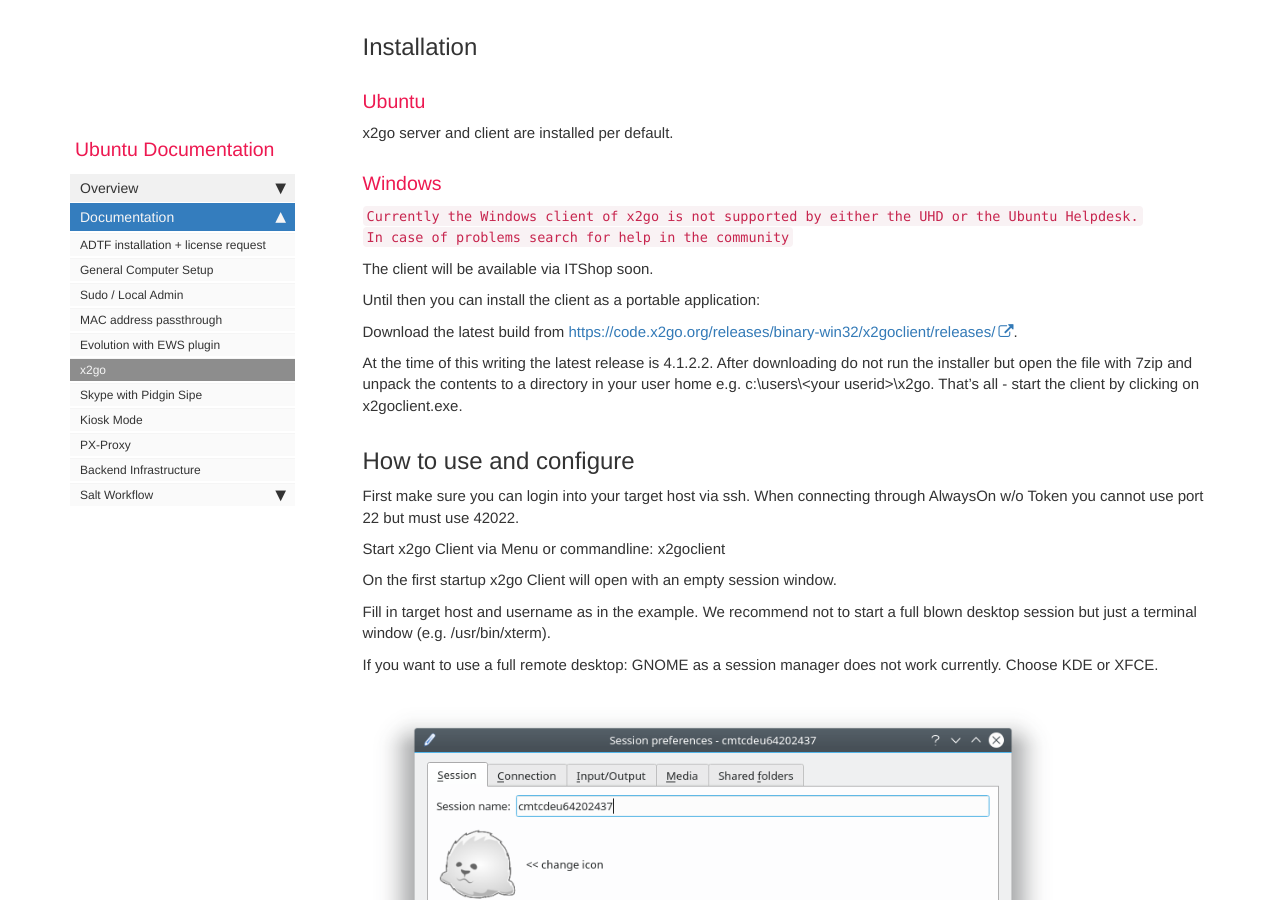
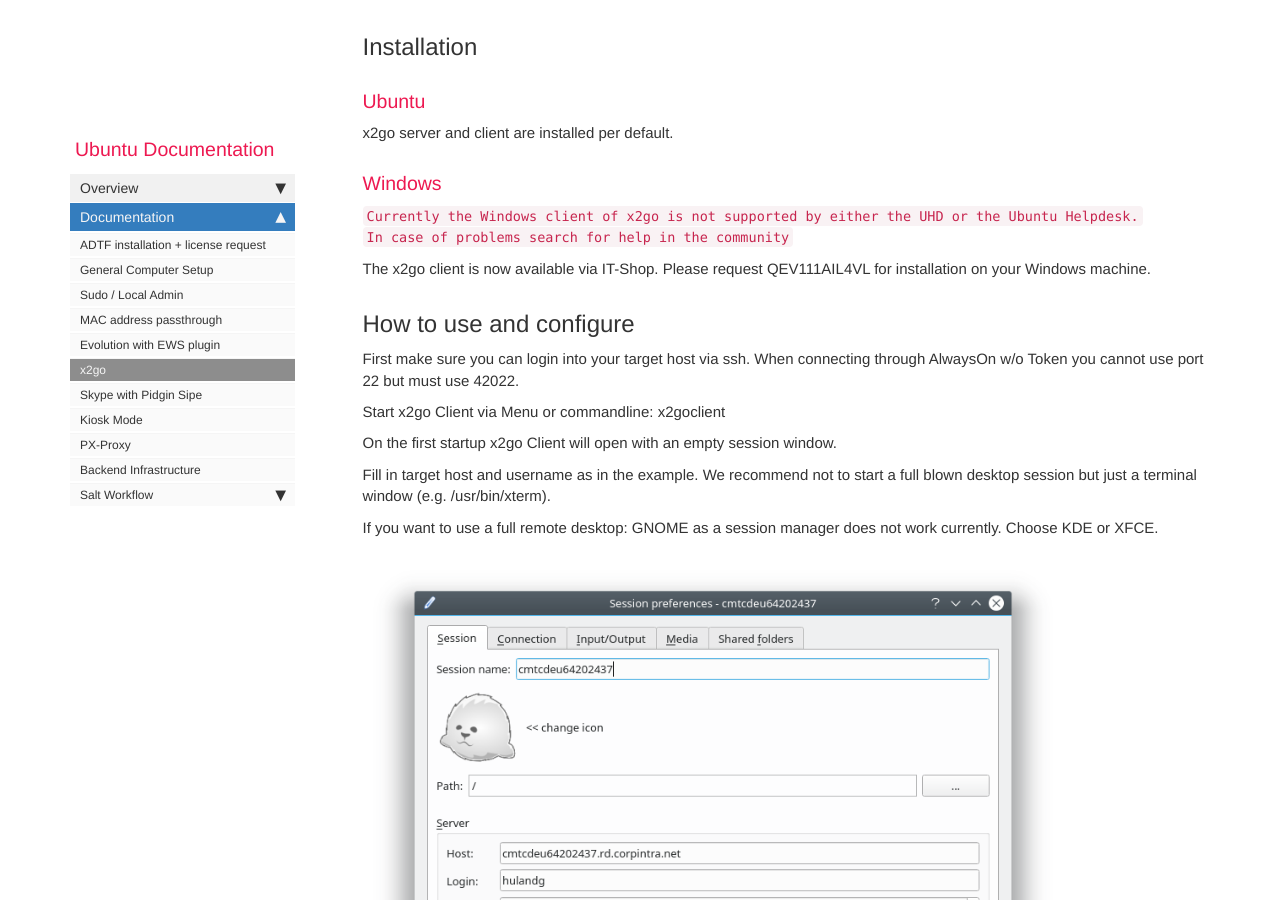
Before and after one commit to RajputPawan/Prometheus, a Jekyll site: the page built from pages/docs/x2go.md, in a window 1280 px wide and 900 px high, scrolled down 684 px. Built offline with Jekyll 4.4.1, drawn with Linux system fonts in a browser that asks for light colours; comment, search, counter and statistics services are not loaded.

Commit message:
include information about how to order x2go in it-shop (#54)

```diff
--- a/pages/docs/x2go.md
+++ b/pages/docs/x2go.md
@@ -32,14 +32,7 @@
 `Currently the Windows client of x2go is not supported by either the UHD or the Ubuntu Helpdesk.`<br>
 `In case of problems search for help in the community`
 
-The client will be available via ITShop soon.
-
-Until then you can install the client as a portable application:
-
-Download the latest build from [https://code.x2go.org/releases/binary-win32/x2goclient/releases/](https://code.x2go.org/releases/binary-win32/x2goclient/releases/).
-
-At the time of this writing the latest release is 4.1.2.2. After downloading do not run the installer but open the file with 7zip and unpack the contents to a directory in your user home e.g. c:\\users\\&lt;your userid&gt;\\x2go. That's all - start the client by clicking on x2goclient.exe.
-
+The x2go client is now available via IT-Shop. Please request QEV111AIL4VL for installation on your Windows machine.
 
 ## How to use and configure
 
```
